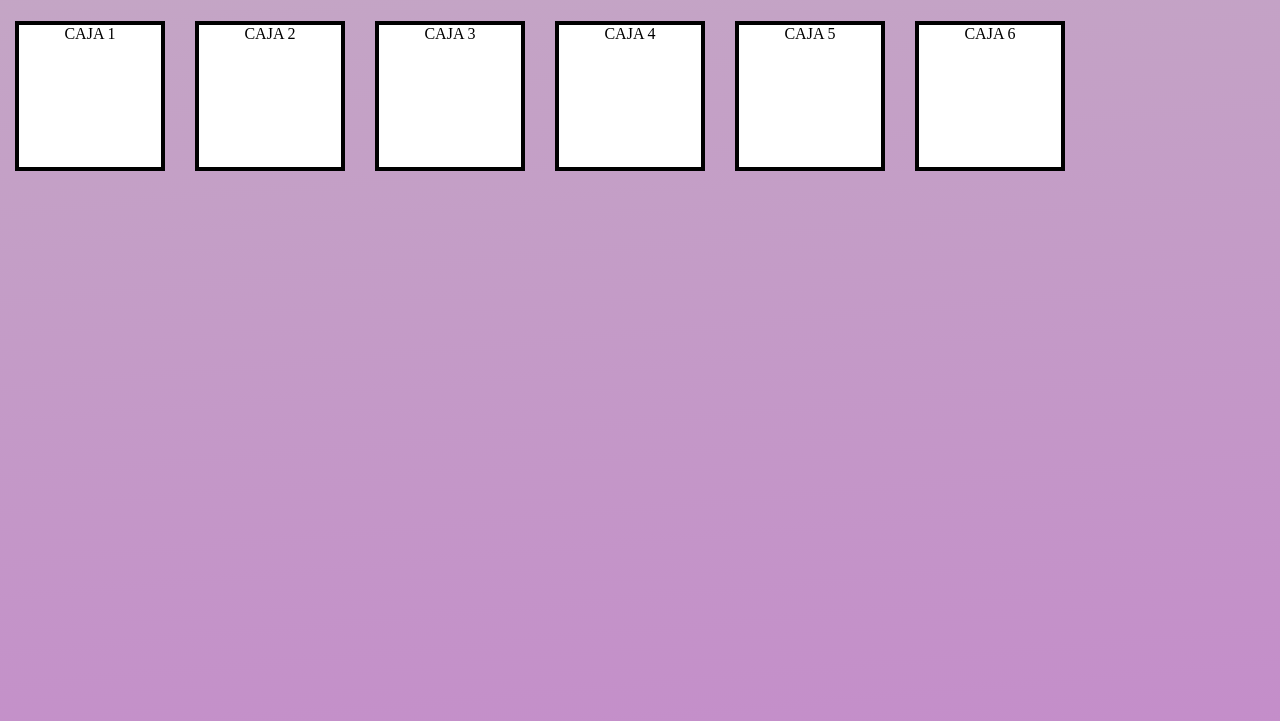
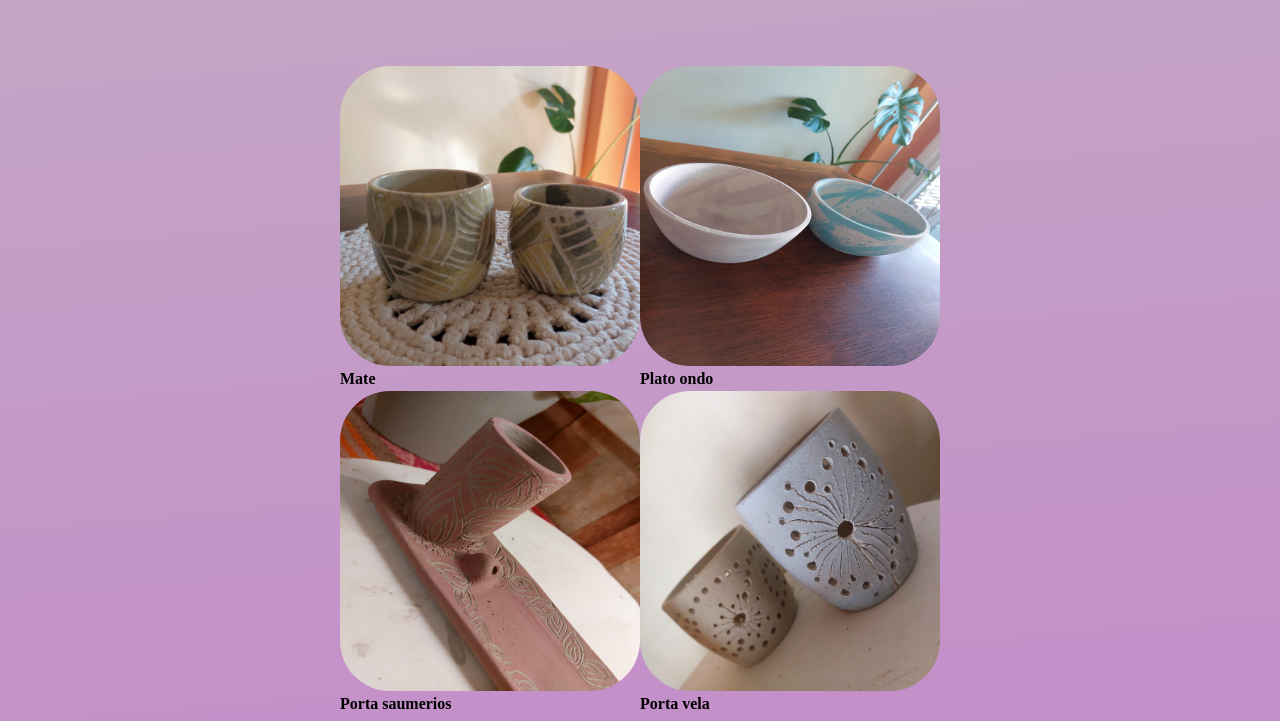
Before and after one commit to Ssant1ago/Pieza-Unica, a plain HTML site: page productos.html in a window 1280 px wide. Shown: the part 79-800 px from the top of the page. Drawn offline with Linux system fonts and the light colour scheme.

Commit message:
se agregaron 4 divs en dos section y se acomodaron usando felxbox

```diff
--- a/estilos.css
+++ b/estilos.css
@@ -106,13 +106,31 @@ body{
     padding: 10px 10px
     }
 
+.Tarjetas{
+    display: flex;
+    justify-content: center;
+}
 
-.caja{
-    width: 150px;
-    height: 150px;
-    border: 4px solid black;
-    background-color: white;
-    margin: 15px;
-    float: left;
-    text-align: center;
+.Tarjeta-1{
+    width: 300px;
+    height: 300px;
 }
+
+.Tarjeta-1 img{
+    width: 100%;
+    height: 100%;
+    border-radius: 50PX;
+    margin-top: 60px;
+}
+
+.Tarjeta-2{
+    width: 300px;
+    height: 300px;
+}
+
+.Tarjeta-2 img{
+    width: 300px;
+    height: 300px;
+    border-radius: 50PX;
+    margin-top: 85px;
+}
--- a/productos.html
+++ b/productos.html
@@ -20,28 +20,28 @@
                     <li><a href="./contacto.html">Contacto</a></li>
                 </ul>
             </nav>
-        </header>
+    </header>
 
-        <div class="caja-principal">
-            <div class="caja">
-                CAJA 1
-            </div>
-            <div class="caja">
-                CAJA 2
-            </div>
-            <div class="caja">
-                CAJA 3
-            </div>
-            <div class="caja">
-                CAJA 4
-            </div>
-            <div class="caja">
-                CAJA 5
-            </div>
-            <div class="caja">
-                CAJA 6
-            </div>
+    <section class="Tarjetas">
+        <div class="Tarjeta-1">
+            <img src="./imagenes/Mate.jpg" alt="">
+            <h4>Mate</h4>
         </div>
+        <div class="Tarjeta-1">
+            <img src="./imagenes/Plato Ondo.jpg" alt="">
+            <h4>Plato ondo</h4>
+        </div>
+    </section>
+    <section class="Tarjetas">
+        <div class="Tarjeta-2">
+            <img src="./imagenes/Porta saumerios.jpg" alt="">
+            <h4>Porta saumerios</h4>
+        </div>
+        <div class="Tarjeta-2">
+            <img src="./imagenes/Porta vela.jpg" alt="">
+            <h4>Porta vela</h4>
+        </div>
+    </section>
 
 </body>
 </html>
```
Also changed, not shown: index.html (+0 -18 lines), imagenes/Mate.jpg (added), imagenes/Plato Ondo.jpg (added), imagenes/Porta saumerios.jpg (added), imagenes/Porta vela.jpg (added).
